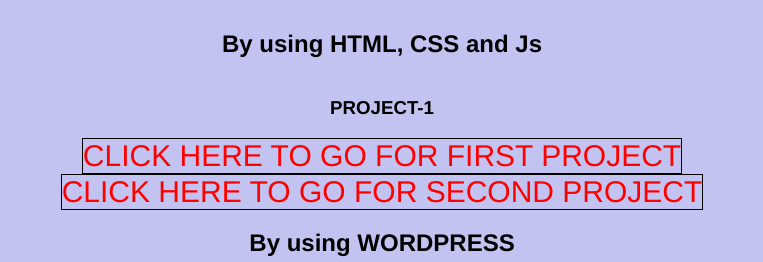
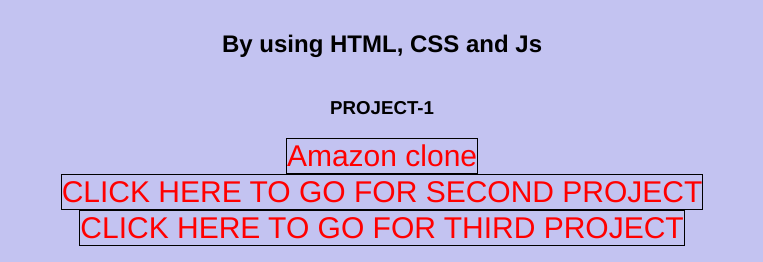
Before and after one commit to prakashchandra2107/resume, a plain HTML site: page index.html in a window 1280 px wide. Shown: the part 1740-2002 px from the top of the page, without its empty margins (258-1021 px from the left). Drawn offline with Linux system fonts and the light colour scheme.

Commit message:
Update index.html
changed

```diff
--- a/index.html
+++ b/index.html
@@ -59,8 +59,9 @@
             <div class="hcj">
                 <h2>By using HTML, CSS and Js</h2>
                 <h3>PROJECT-1</h3>
-                <a class="project hh" href="  https://prakashchandra2107.github.io/Amazon/ ">CLICK HERE TO GO FOR FIRST PROJECT</a><br><br>
+                <a class="project hh" href="  https://prakashchandra2107.github.io/Amazon/ ">Amazon clone</a><br><br>
                 <a class="project hh" href="https://prakashchandra2107.github.io/project1/">CLICK HERE TO GO FOR SECOND PROJECT</a><br><br>
+                <a class="project hh" href="https://prakashchandra2107.github.io/Vardhman-college/ ">CLICK HERE TO GO FOR THIRD PROJECT</a><br><br>
             </div>
             <div class="wordpress">
                 <h2>By using WORDPRESS</h2>
```
